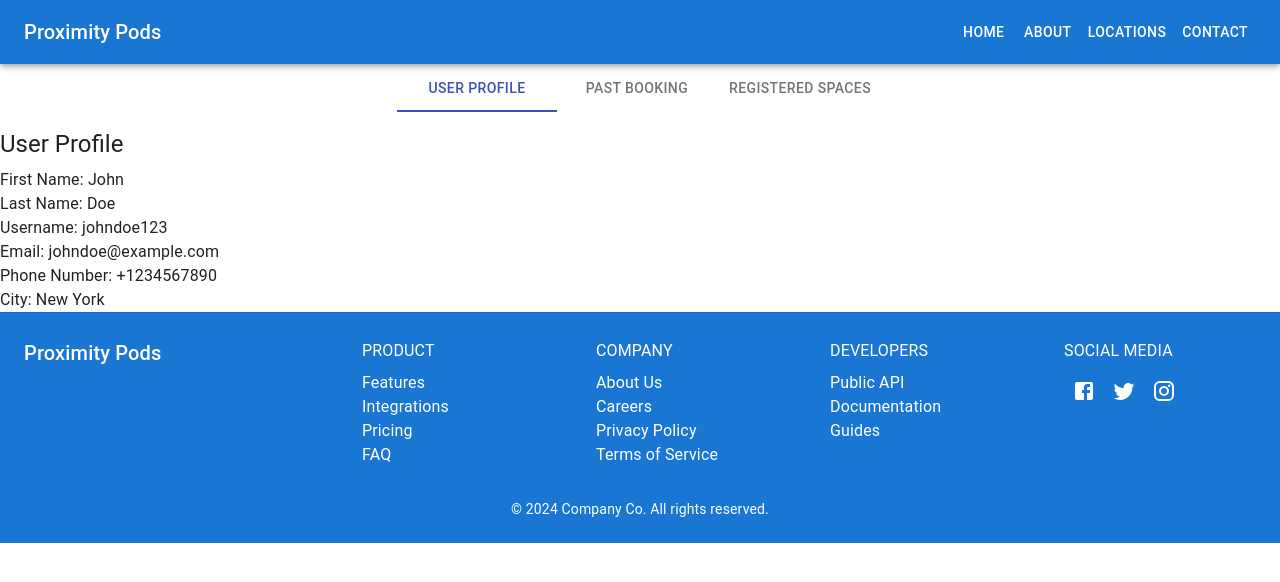
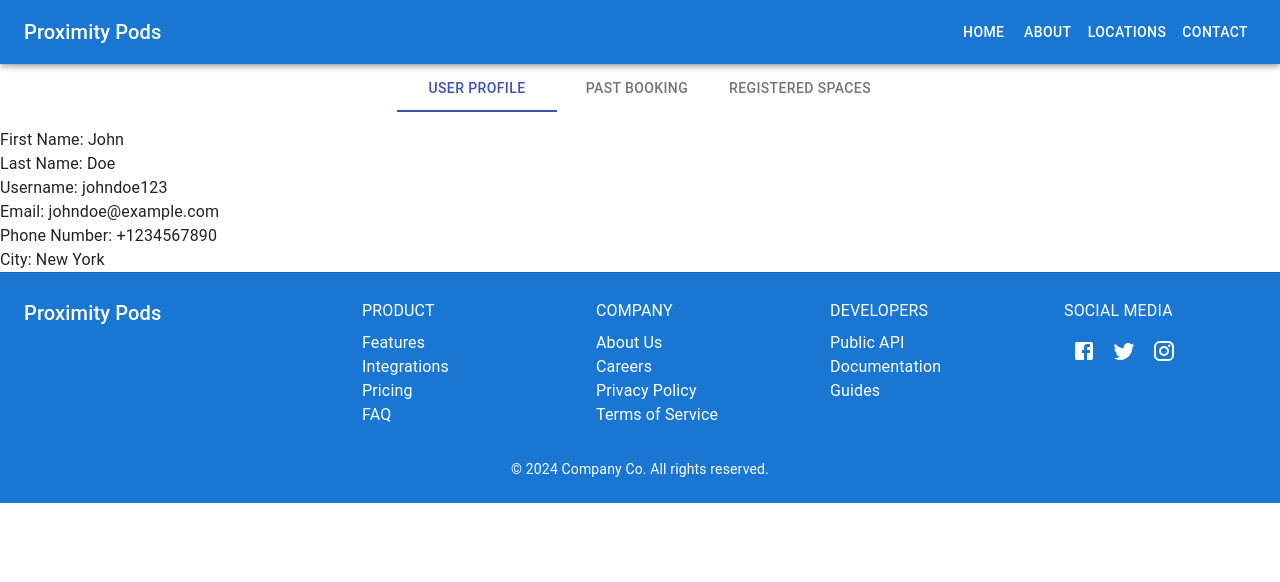
Before and after one commit to pesto-students/front-end-repo-p10-pixel-pioneers, a React (Vite) app: page /user in a window 1280 px wide. Shown: the top 582 px of the page. Built offline with nearby package versions, Linux system fonts and the light colour scheme.

Commit message:
Removed unused code

```diff
--- a/src/pages/User/index.jsx
+++ b/src/pages/User/index.jsx
@@ -1,130 +1,3 @@
-// // import { Tabs } from "@mui/material/Tabs";
-// import React from "react";
-// import { makeStyles, withStyles } from "@material-ui/core/styles";
-// import { Tab } from "@mui/material";
-// import { Tabs } from "@mui/material";
-// // import {Tab} from "@material-ui/core/Tab";
-// import Typography from "@material-ui/core/Typography";
-
-// const AntTabs = withStyles({
-//   root: {
-//     borderBottom: "1px solid #e8e8e8",
-//   },
-//   indicator: {
-//     backgroundColor: "#1890ff",
-//   },
-// })(Tabs);
-
-// const AntTab = withStyles((theme) => ({
-//   root: {
-//     textTransform: "none",
-//     minWidth: 72,
-//     fontWeight: theme.typography.fontWeightRegular,
-//     marginRight: theme.spacing(4),
-//     fontFamily: [
-//       "-apple-system",
-//       "BlinkMacSystemFont",
-//       '"Segoe UI"',
-//       "Roboto",
-//       '"Helvetica Neue"',
-//       "Arial",
-//       "sans-serif",
-//       '"Apple Color Emoji"',
-//       '"Segoe UI Emoji"',
-//       '"Segoe UI Symbol"',
-//     ].join(","),
-//     "&:hover": {
-//       color: "#40a9ff",
-//       opacity: 1,
-//     },
-//     "&$selected": {
-//       color: "#1890ff",
-//       fontWeight: theme.typography.fontWeightMedium,
-//     },
-//     "&:focus": {
-//       color: "#40a9ff",
-//     },
-//   },
-//   selected: {},
-// }))((props) => <Tab disableRipple {...props} />);
-
-// const StyledTabs = withStyles({
-//   indicator: {
-//     display: "flex",
-//     justifyContent: "center",
-//     backgroundColor: "transparent",
-//     "& > span": {
-//       maxWidth: 40,
-//       width: "100%",
-//       backgroundColor: "#635ee7",
-//     },
-//   },
-// })((props) => <Tabs {...props} TabIndicatorProps={{ children: <span /> }} />);
-
-// const StyledTab = withStyles((theme) => ({
-//   root: {
-//     textTransform: "none",
-//     color: "#fff",
-//     fontWeight: theme.typography.fontWeightRegular,
-//     fontSize: theme.typography.pxToRem(15),
-//     marginRight: theme.spacing(1),
-//     "&:focus": {
-//       opacity: 1,
-//     },
-//   },
-// }))((props) => <Tab disableRipple {...props} />);
-
-// const useStyles = makeStyles((theme) => ({
-//   root: {
-//     flexGrow: 1,
-//   },
-//   padding: {
-//     padding: theme.spacing(3),
-//   },
-//   demo1: {
-//     backgroundColor: theme.palette.background.paper,
-//   },
-//   demo2: {
-//     backgroundColor: "#2e1534",
-//   },
-// }));
-
-// function User() {
-//   const classes = useStyles();
-//   const [value, setValue] = React.useState(0);
-
-//   const handleChange = (event, newValue) => {
-//     setValue(newValue);
-//   };
-
-//   return (
-//     <div className={classes.root}>
-//       <div className={classes.demo1}>
-//         <AntTabs value={value} onChange={handleChange} aria-label="ant example">
-//           <AntTab label="Tab 1" />
-//           <AntTab label="Tab 2" />
-//           <AntTab label="Tab 3" />
-//         </AntTabs>
-//         <Typography className={classes.padding} />
-//       </div>
-//       <div className={classes.demo2}>
-//         <StyledTabs
-//           value={value}
-//           onChange={handleChange}
-//           aria-label="styled tabs example"
-//         >
-//           <StyledTab label="Workflows" />
-//           <StyledTab label="Datasets" />
-//           <StyledTab label="Connections" />
-//         </StyledTabs>
-//         <Typography className={classes.padding} />
-//       </div>
-//     </div>
-//   );
-// }
-
-// export default User;
-
 import React from "react";
 import { makeStyles } from "@material-ui/core/styles";
 import Tabs from "@material-ui/core/Tabs";
@@ -170,7 +43,7 @@ function UserDetailTab() {
   return (
     <div>
       <Typography variant="h5" gutterBottom>
-        User Profile
+        {/* User Profile */}
       </Typography>
       {/* Replace these fields with user data */}
       <Typography>First Name: John</Typography>
```
